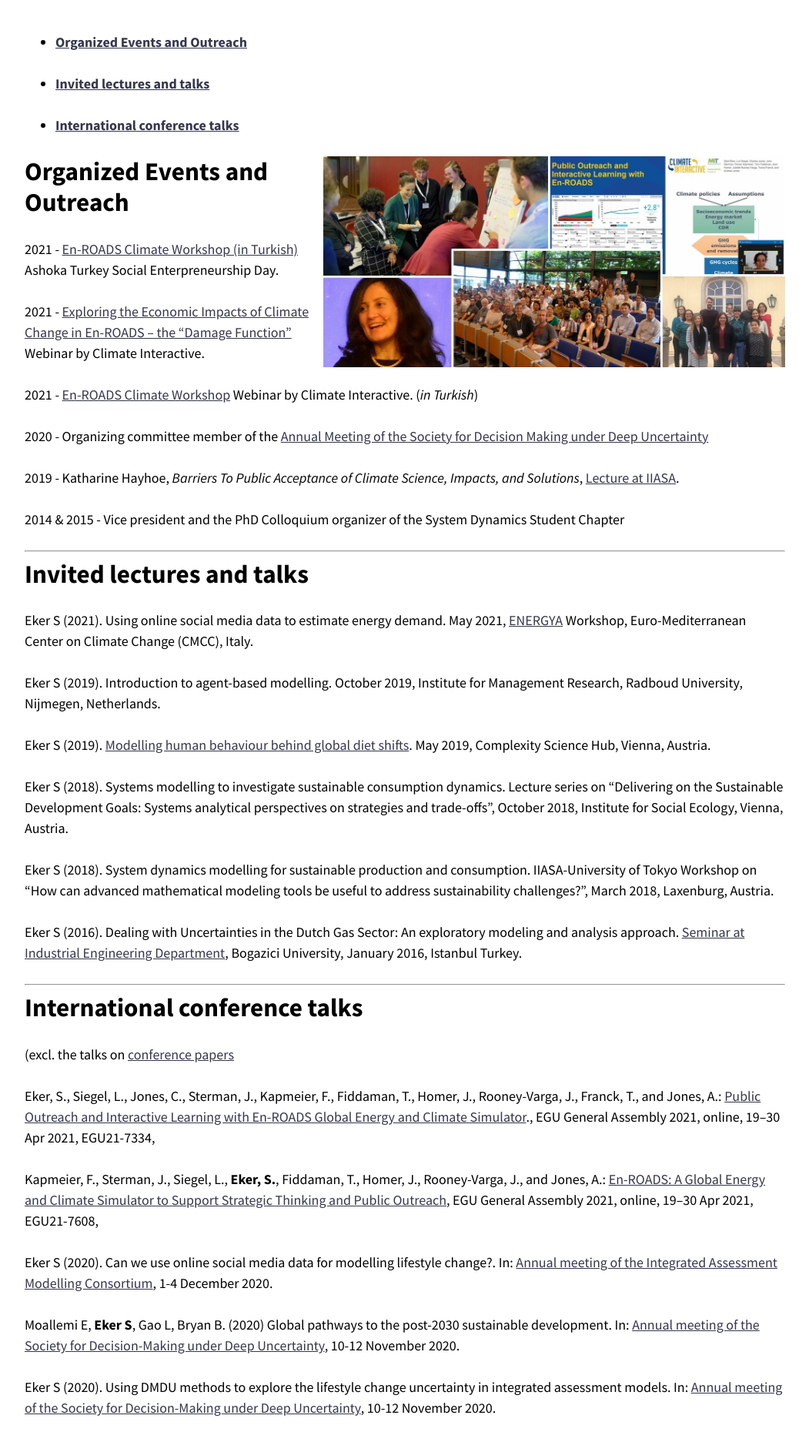
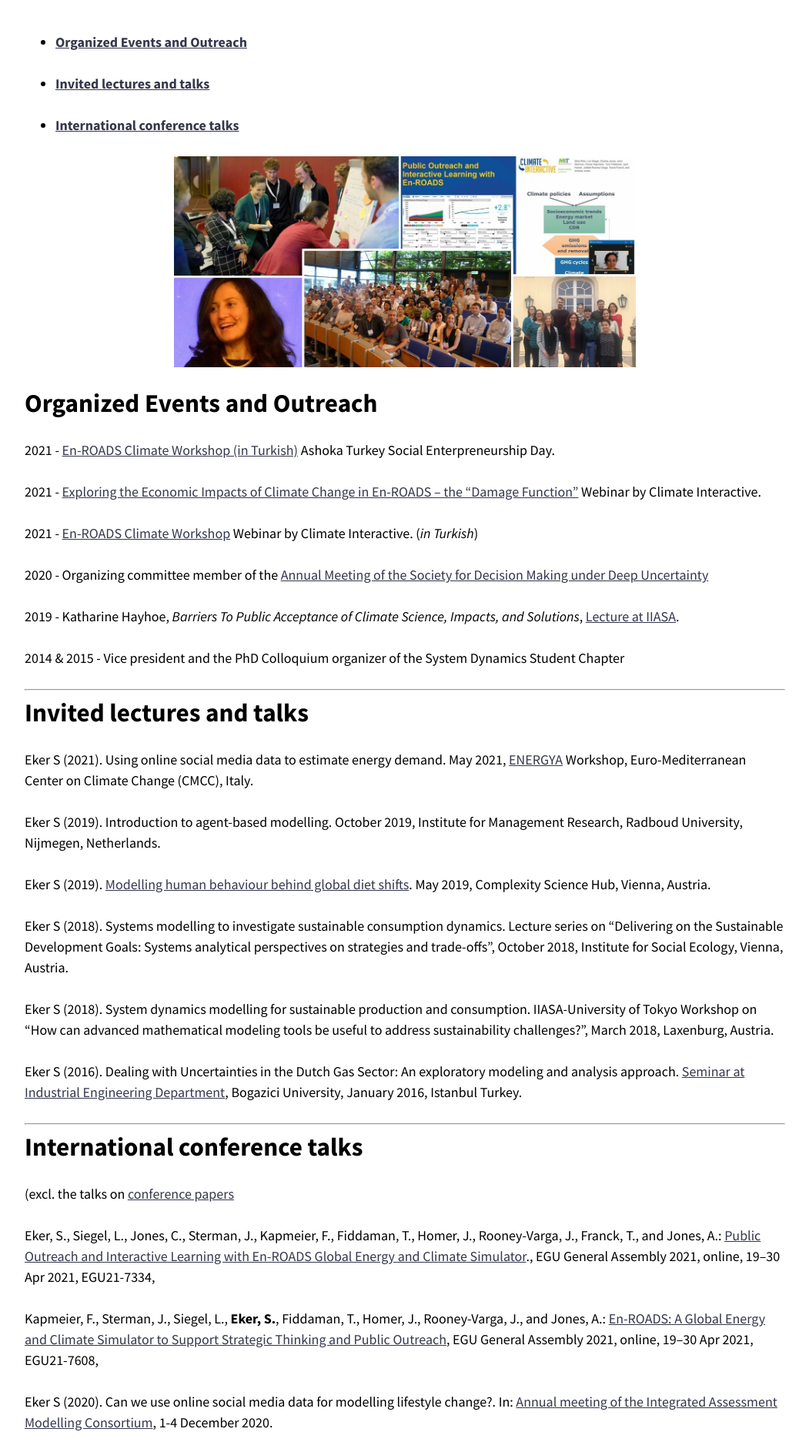
Before and after one commit to sibeleker/sibeleker.github.io, a Jekyll site: the page built from outreach.md, in a window 1280 px wide. Shown: the part 427-2300 px from the top of the page at 77% size, without its empty margins (114-1165 px from the left). Built offline with Jekyll 4.4.1, drawn with Linux system fonts in a browser that asks for light colours; nearby versions of some CDN libraries.

Commit message:
Update outreach.md

```diff
--- a/outreach.md
+++ b/outreach.md
@@ -8,7 +8,7 @@ layout: page
 
 - [**International conference talks**](#international-conference-talks)
 
-![right-aligned-image](/images/outreach.jpg){: .align-right width="600px"}
+![center-aligned-image](/images/outreach.jpg){: .align-center width="600px"}
 
 # Organized Events and Outreach
 
```
